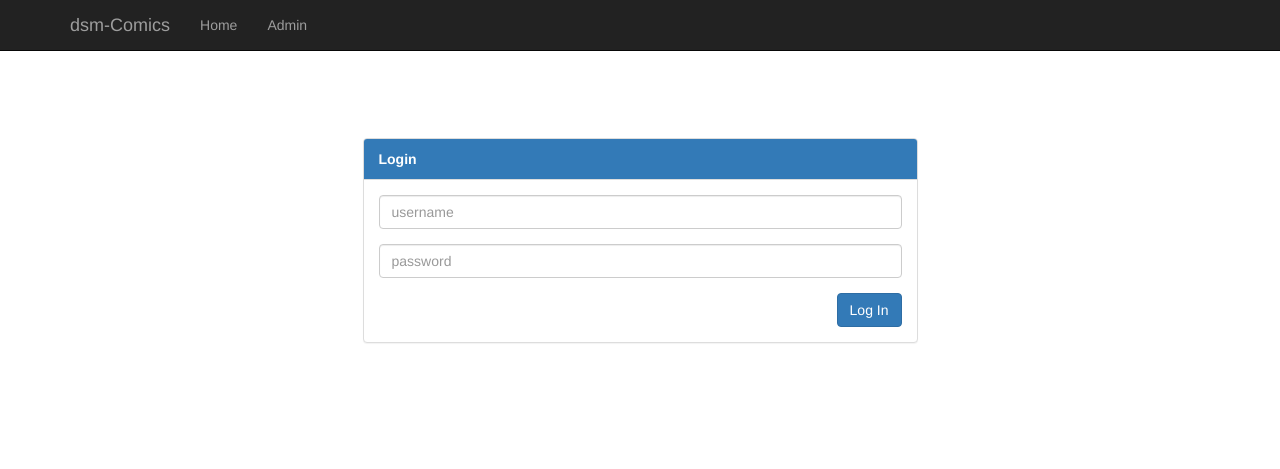
After one commit to deadSnowman/dsm-Comics, a CodeIgniter app: page /database/index.php/login/index in a window 1280 px wide. The commit adds this page. Shown: the top 469 px of the page. Run offline with CodeIgniter, Linux system fonts and the light colour scheme; some libraries are stand-ins or nearby versions.

Commit message:
added login view and changed styling

```diff
--- a/application/config/config.php
+++ b/application/config/config.php
@@ -502,7 +502,7 @@ $config['time_reference'] = 'local';
 | Note: You need to have eval() enabled for this to work.
 |
 */
-$config['rewrite_short_tags'] = FALSE;
+$config['rewrite_short_tags'] = TRUE; // I have mine turned on, but others might not
 
 /*
 |--------------------------------------------------------------------------
--- /dev/null
+++ b/application/controllers/Login.php
@@ -0,0 +1,36 @@
+<?php
+defined('BASEPATH') OR exit('No direct script access allowed');
+
+class Login extends CI_Controller {
+
+  public function __construct() {
+    parent::__construct();
+
+    //$this->load->helper('url');
+    $this->load->helper(array('form', 'url', 'file', 'html'));
+  }
+
+  public function index() {
+    // load models
+    $this->load->model('comics_model');
+
+    // get data
+    //$data['comics'] = $this->comics_model->getComics();
+    $data['page'] = "login";
+
+    $data['csrf'] = array(
+      'name' => $this->security->get_csrf_token_name(),
+      'hash' => $this->security->get_csrf_hash()
+    );
+
+    // load views
+    $this->load->view('common/header');
+    $this->load->view('common/openbody');
+    $this->load->view('common/nav', $data);
+    //$this->load->view('comic/comic_home', $data);
+    $this->load->view('common/login', $data);
+    $this->load->view('common/js.php');
+    $this->load->view('common/footer');
+  }
+
+}
--- a/application/views/comic/comic_home.php
+++ b/application/views/comic/comic_home.php
@@ -1,6 +1,4 @@
-    <div class="container">
-      <h1>Comic Home</h1>
-
+    <div class="container content">
 
       <? foreach ($comics as $key => $c) { ?>
         <? if($key % 4 == 0) { ?>
--- a/application/views/common/header.php
+++ b/application/views/common/header.php
@@ -1,6 +1,7 @@
 <!DOCTYPE html>
 <html lang="en">
   <link href="https://maxcdn.bootstrapcdn.com/bootstrap/3.3.7/css/bootstrap.min.css" rel="stylesheet">
+  <link href="<? echo base_url(); ?>/style/common/style.css" rel="stylesheet"> <!-- Custom style -->
 
   <head>
     <title>Comics</title>
@@ -9,31 +10,5 @@
     <meta content="" name="Comics">
     <meta content="" name='Seth'>
 
-    <!-- Custom styles for fixing padding -->
-    <style>
-      body {
-        padding-top: 50px;
-        padding-bottom: 20px;
-      }
 
-      /* notification alignment */
-      .fl_container {
-          /*width:50%;*/
-          width: 100%;
-          /*right: 2px;*/
-          margin: 0 auto;
-          position: relative;
-      }
-      .notif_rules {
-          float: right;
-      }
-      .inner_notif_rules {
-          top: 40px;
-          position:fixed;
-          z-index: 100000000;
-      }
-      .notif_rules, .inner_notif_rules{
-          width: 300px;
-      }
-    </style>
   </head>
--- /dev/null
+++ b/application/views/common/login.php
@@ -0,0 +1,42 @@
+<style type="text/css">
+.vertical-center {
+  min-height: 50%;
+  min-height: 50vh;
+  display: flex;
+  align-items: center;
+}
+/*text-center*/
+</style>
+
+<div class="vertical-center">
+  <div class="container">
+    <div class="row">
+      <div class="col-sm-6 col-sm-offset-3">
+        <!-- panel-primary -->
+        <div class="panel panel-default">
+          <div class="panel-heading blue-heading">
+            <strong>Login</strong>
+          </div>
+          <div class="panel-body">
+            <form class="form-horizontal" id="editComicForm" enctype="multipart/form-data">
+              <input type="hidden" name="comic_id" id="comic_id" value="0">
+              <div class="form-group">
+                <div class="col-sm-12">
+                  <input type="text" class="form-control" name="username" id="username" placeholder="username">
+                </div>
+              </div>
+              <div class="form-group">
+                <div class="col-sm-12">
+                  <input type="text" class="form-control" name="password" id="password" placeholder="password">
+                </div>
+              </div>
+              <button type="submit" class="btn btn-primary pull-right" name="login" id="login" value="login">Log In</button>
+              <input type="hidden" name="<?=$csrf['name'];?>" value="<?=$csrf['hash'];?>" />
+            </form>
+          </div>
+        </div>
+      </div>
+    </div>
+  </div>
+</div>
+</body>
--- a/application/views/common/nav.php
+++ b/application/views/common/nav.php
@@ -18,6 +18,11 @@
               <a href="<? echo site_url('comic/admin'); ?>" class="shake hover">Admin</a>
             </li>
           </ul>
+          <!--<ul class="nav navbar-nav navbar-right">
+            <li>
+              <a href="#">Test</a>
+            </li>
+          </ul>-->
         </div>
         <!-- /.navbar-collapse -->
       </div>
--- /dev/null
+++ b/style/common/style.css
@@ -0,0 +1,61 @@
+/* fix padding */
+body {
+  padding-top: 50px;
+  padding-bottom: 20px;
+}
+
+/* using a blue-heading in a panel without the blue border */
+.blue-heading {
+  background-color: #337ab7!important
+}
+
+.blue-heading > strong, .blue-heading > p, .blue-heading > h1 {
+  color: white;
+}
+
+
+/* notification alignment (fixed)*/
+.fl_container {
+    width: 100%;
+    margin: 0 auto;
+    position: relative;
+}
+.notif_rules {
+    float: right;
+}
+.inner_notif_rules {
+    top: 0; /* use 40 to fit with page content padding if that is set */
+    position:fixed;
+    z-index: 100000000;
+}
+.notif_rules, .inner_notif_rules{
+    width: 300px;
+}
+
+/* notification alignment (absolute)*/
+/*.fl_container {
+    width: 100%;
+    margin: 0 auto;
+    position: relative;
+}
+.notif_rules {
+    float: right;
+}
+.inner_notif_rules {
+    top: -10px;
+    position:absolute;
+}
+.notif_rules, .inner_notif_rules{
+    width: 300px;
+}*/
+
+/* padding for content after navbar (space is left for notification) */
+/*notif size*/
+/*.content {
+  padding-top: 70px;
+  padding-bottom: 20px;
+}*/
+.content {
+  padding-top: 30px;
+  padding-bottom: 20px;
+}
```
Also changed, not shown: application/views/admin/comicsadmin.php (+14 -5 lines), application/views/admin/pagesadmin.php (+7 -4 lines), 1 other file.
